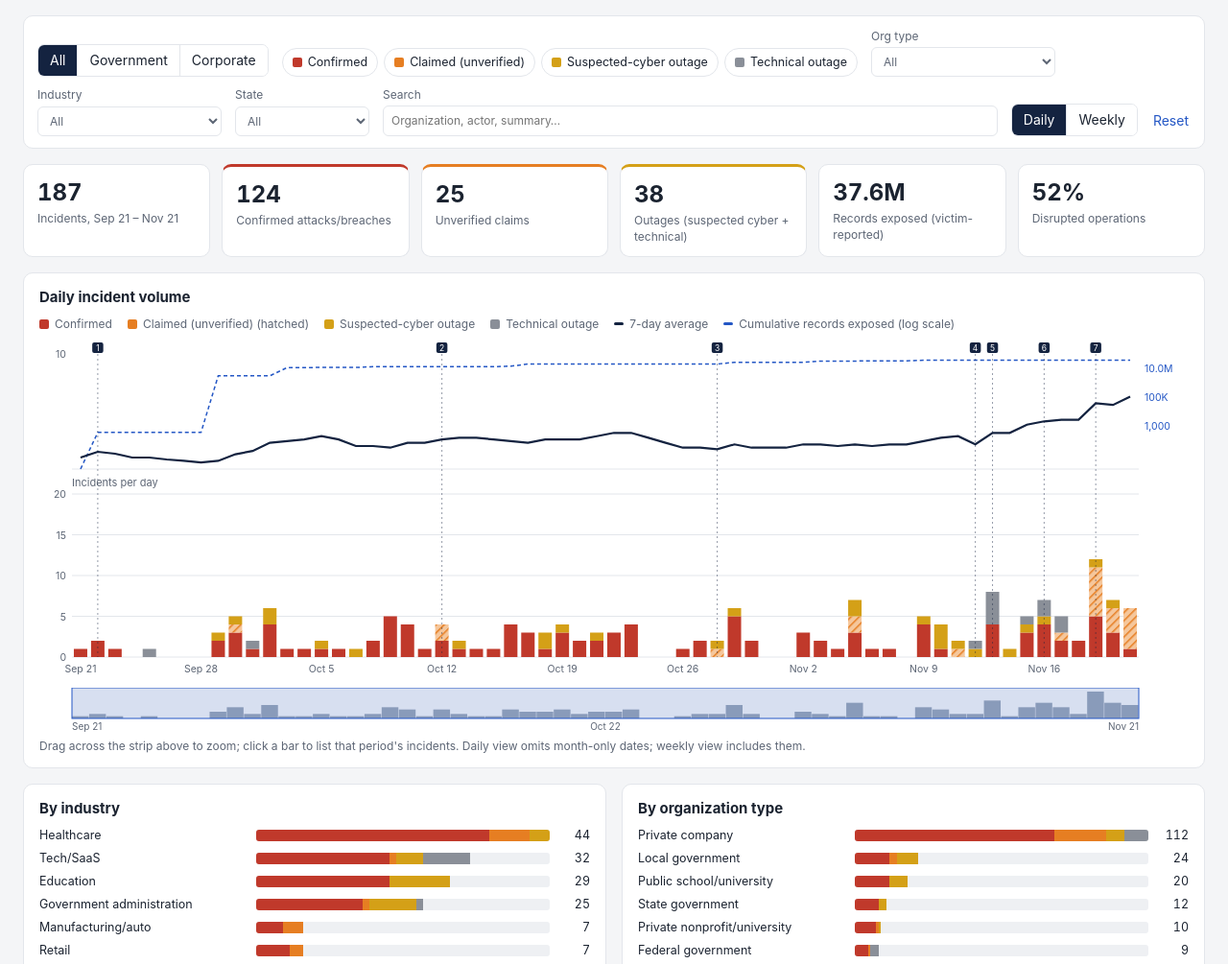
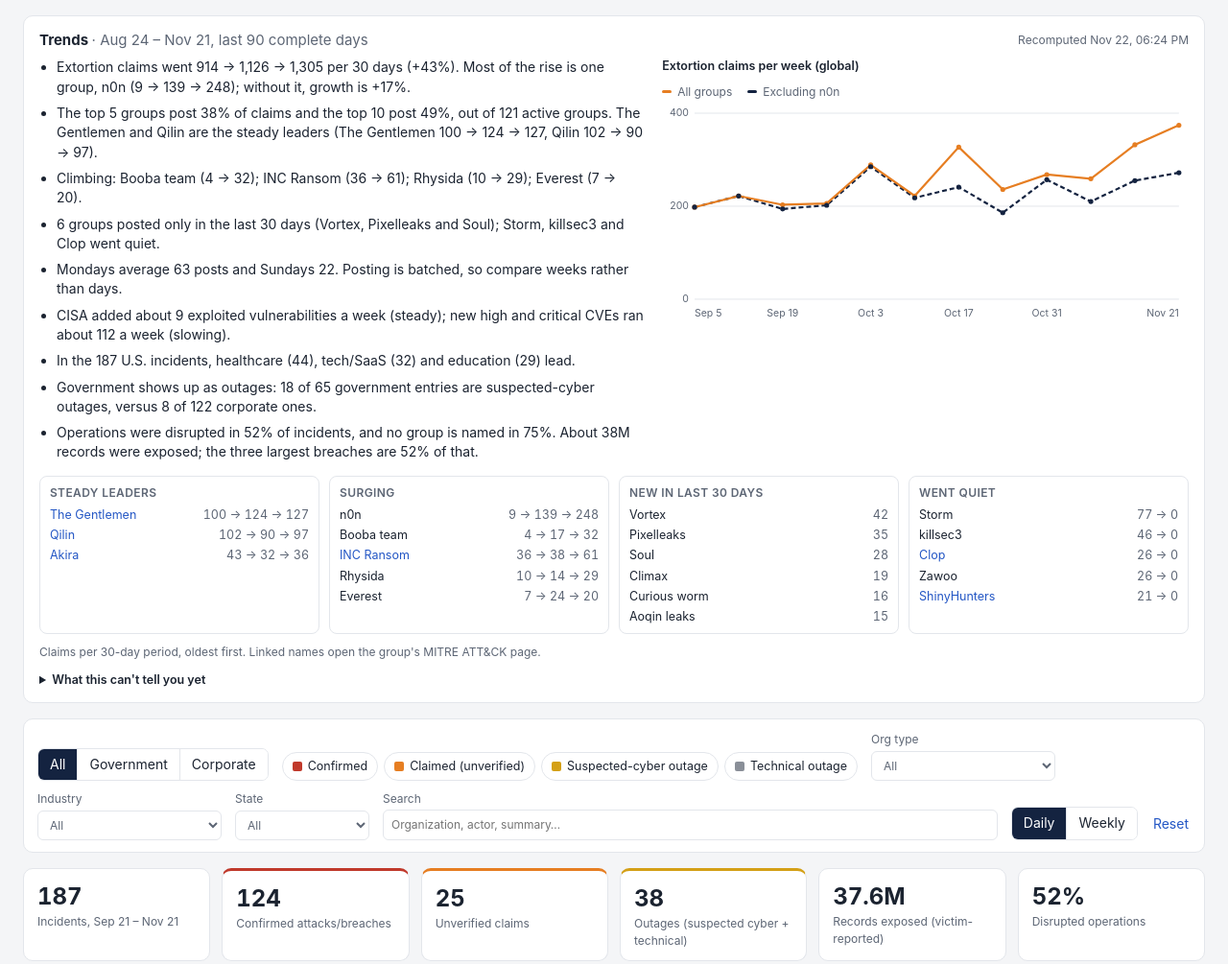
Before and after one commit to justin-harvey/INman, a plain HTML site: page site/index.html in a window 1280 px wide. Shown: the part 1306-2311 px from the top of the page at 96% size. Drawn offline with Linux system fonts and the light colour scheme; animation ran at ten frames a second.

Commit message:
Add Trends card: auto-computed 90-day trend summary
scripts/trends.py rebuilds site/data/trends.json on every scheduled run:
claims growth with and without the group driving it, concentration,
steady/climbing/new/quiet groups, weekly rhythm, vulnerability pace,
U.S. incident shape, and the limits of what the data can show.

Co-Authored-By: Claude Opus 5.5 <noreply@anthropic.com>
Claude-Session: https://claude.ai/code/session_01U6rNPFJpMhcPudAJpKDh25

```diff
--- /dev/null
+++ b/site/data/trends.json
@@ -0,0 +1,450 @@
+{
+ "generated_at": "2026-11-22T18:24:39Z",
+ "window": {
+  "start": "2026-08-24",
+  "end": "2026-11-21",
+  "days": 90
+ },
+ "findings": [
+  {
+   "key": "growth",
+   "text": "Extortion claims went 914 \u2192 1,126 \u2192 1,305 per 30 days (+43%). Most of the rise is one group, n0n (9 \u2192 139 \u2192 248); without it, growth is +17%."
+  },
+  {
+   "key": "concentration",
+   "text": "The top 5 groups post 38% of claims and the top 10 post 49%, out of 121 active groups. The Gentlemen and Qilin are the steady leaders (The Gentlemen 100 \u2192 124 \u2192 127, Qilin 102 \u2192 90 \u2192 97)."
+  },
+  {
+   "key": "rising",
+   "text": "Climbing: Booba team (4 \u2192 32); INC Ransom (36 \u2192 61); Rhysida (10 \u2192 29); Everest (7 \u2192 20)."
+  },
+  {
+   "key": "churn",
+   "text": "6 groups posted only in the last 30 days (Vortex, Pixelleaks and Soul); Storm, killsec3 and Clop went quiet."
+  },
+  {
+   "key": "rhythm",
+   "text": "Mondays average 63 posts and Sundays 22. Posting is batched, so compare weeks rather than days."
+  },
+  {
+   "key": "vulns",
+   "text": "CISA added about 9 exploited vulnerabilities a week (steady); new high and critical CVEs ran about 112 a week (slowing)."
+  },
+  {
+   "key": "sectors",
+   "text": "In the 187 U.S. incidents, healthcare (44), tech/SaaS (32) and education (29) lead."
+  },
+  {
+   "key": "gov",
+   "text": "Government shows up as outages: 18 of 65 government entries are suspected-cyber outages, versus 8 of 122 corporate ones."
+  },
+  {
+   "key": "impact",
+   "text": "Operations were disrupted in 52% of incidents, and no group is named in 75%. About 38M records were exposed; the three largest breaches are 52% of that."
+  }
+ ],
+ "claims": {
+  "total": 3345,
+  "period_days": 30,
+  "periods": [
+   914,
+   1126,
+   1305
+  ],
+  "change_pct": 43,
+  "surger": {
+   "name": "n0n",
+   "periods": [
+    9,
+    139,
+    248
+   ],
+   "total": 396,
+   "attack_id": null,
+   "attack_url": null
+  },
+  "periods_ex_surger": [
+   905,
+   987,
+   1057
+  ],
+  "change_pct_ex_surger": 17,
+  "surger_peaks": [
+   {
+    "date": "2026-11-09",
+    "count": 66
+   },
+   {
+    "date": "2026-11-16",
+    "count": 59
+   }
+  ],
+  "weekly": {
+   "week_ending": [
+    "2026-09-05",
+    "2026-09-12",
+    "2026-09-19",
+    "2026-09-26",
+    "2026-10-03",
+    "2026-10-10",
+    "2026-10-17",
+    "2026-10-24",
+    "2026-10-31",
+    "2026-11-07",
+    "2026-11-14",
+    "2026-11-21"
+   ],
+   "all": [
+    198,
+    222,
+    203,
+    206,
+    289,
+    222,
+    327,
+    236,
+    268,
+    259,
+    332,
+    374
+   ],
+   "ex_surger": [
+    198,
+    222,
+    194,
+    202,
+    285,
+    218,
+    241,
+    186,
+    257,
+    210,
+    255,
+    272
+   ]
+  },
+  "weekday_avg": {
+   "Monday": 62.8,
+   "Tuesday": 41.9,
+   "Wednesday": 44.5,
+   "Thursday": 29.2,
+   "Friday": 34.8,
+   "Saturday": 24.3,
+   "Sunday": 21.5
+  },
+  "top5_share": 38,
+  "top10_share": 49,
+  "groups_active": 121,
+  "steady": [
+   {
+    "name": "The Gentlemen",
+    "periods": [
+     100,
+     124,
+     127
+    ],
+    "total": 351,
+    "attack_id": "G1058",
+    "attack_url": "https://attack.mitre.org/groups/G1058"
+   },
+   {
+    "name": "Qilin",
+    "periods": [
+     102,
+     90,
+     97
+    ],
+    "total": 289,
+    "attack_id": "S1242",
+    "attack_url": "https://attack.mitre.org/software/S1242"
+   },
+   {
+    "name": "Akira",
+    "periods": [
+     43,
+     32,
+     36
+    ],
+    "total": 111,
+    "attack_id": "G1024",
+    "attack_url": "https://attack.mitre.org/groups/G1024"
+   }
+  ],
+  "rising": [
+   {
+    "name": "Booba team",
+    "periods": [
+     4,
+     17,
+     32
+    ],
+    "total": 53,
+    "attack_id": null,
+    "attack_url": null
+   },
+   {
+    "name": "INC Ransom",
+    "periods": [
+     36,
+     38,
+     61
+    ],
+    "total": 135,
+    "attack_id": "G1032",
+    "attack_url": "https://attack.mitre.org/groups/G1032"
+   },
+   {
+    "name": "Rhysida",
+    "periods": [
+     10,
+     14,
+     29
+    ],
+    "total": 53,
+    "attack_id": null,
+    "attack_url": null
+   },
+   {
+    "name": "Everest",
+    "periods": [
+     7,
+     24,
+     20
+    ],
+    "total": 51,
+    "attack_id": null,
+    "attack_url": null
+   }
+  ],
+  "new": [
+   {
+    "name": "Vortex",
+    "periods": [
+     0,
+     0,
+     42
+    ],
+    "total": 42,
+    "attack_id": null,
+    "attack_url": null
+   },
+   {
+    "name": "Pixelleaks",
+    "periods": [
+     0,
+     0,
+     35
+    ],
+    "total": 35,
+    "attack_id": null,
+    "attack_url": null
+   },
+   {
+    "name": "Soul",
+    "periods": [
+     0,
+     0,
+     28
+    ],
+    "total": 28,
+    "attack_id": null,
+    "attack_url": null
+   },
+   {
+    "name": "Climax",
+    "periods": [
+     0,
+     0,
+     19
+    ],
+    "total": 19,
+    "attack_id": null,
+    "attack_url": null
+   },
+   {
+    "name": "Curious worm",
+    "periods": [
+     0,
+     0,
+     16
+    ],
+    "total": 16,
+    "attack_id": null,
+    "attack_url": null
+   },
+   {
+    "name": "Aoqin leaks",
+    "periods": [
+     0,
+     0,
+     15
+    ],
+    "total": 15,
+    "attack_id": null,
+    "attack_url": null
+   }
+  ],
+  "quiet": [
+   {
+    "name": "Storm",
+    "periods": [
+     52,
+     25,
+     0
+    ],
+    "total": 77,
+    "attack_id": null,
+    "attack_url": null
+   },
+   {
+    "name": "killsec3",
+    "periods": [
+     0,
+     46,
+     0
+    ],
+    "total": 46,
+    "attack_id": null,
+    "attack_url": null
+   },
+   {
+    "name": "Clop",
+    "periods": [
+     2,
+     24,
+     0
+    ],
+    "total": 26,
+    "attack_id": "S0611",
+    "attack_url": "https://attack.mitre.org/software/S0611"
+   },
+   {
+    "name": "Zawoo",
+    "periods": [
+     22,
+     4,
+     0
+    ],
+    "total": 26,
+    "attack_id": null,
+    "attack_url": null
+   },
+   {
+    "name": "ShinyHunters",
+    "periods": [
+     13,
+     8,
+     0
+    ],
+    "total": 21,
+    "attack_id": "G1057",
+    "attack_url": "https://attack.mitre.org/groups/G1057"
+   }
+  ]
+ },
+ "vulns": {
+  "kev": {
+   "total": 115,
+   "per_week": 8.8,
+   "first_half": 54,
+   "second_half": 51,
+   "direction": "flat",
+   "weekly": [
+    10,
+    14,
+    7,
+    10,
+    7,
+    6,
+    9,
+    8,
+    10,
+    3,
+    12,
+    9
+   ]
+  },
+  "cve": {
+   "total": 1400,
+   "per_week": 112.5,
+   "first_half": 789,
+   "second_half": 561,
+   "direction": "falling",
+   "weekly": [
+    107,
+    154,
+    122,
+    121,
+    127,
+    158,
+    87,
+    77,
+    102,
+    67,
+    90,
+    138
+   ]
+  }
+ },
+ "incidents": {
+  "total": 187,
+  "first": "2026-09-21",
+  "last": "2026-11-21",
+  "by_tier": {
+   "1": 124,
+   "2": 25,
+   "3": 26,
+   "4": 12
+  },
+  "top_industries": [
+   {
+    "name": "Healthcare",
+    "count": 44
+   },
+   {
+    "name": "Tech/SaaS",
+    "count": 32
+   },
+   {
+    "name": "Education",
+    "count": 29
+   },
+   {
+    "name": "Government administration",
+    "count": 25
+   }
+  ],
+  "top_states": [
+   {
+    "name": "CA",
+    "count": 24
+   },
+   {
+    "name": "TX",
+    "count": 14
+   },
+   {
+    "name": "NY",
+    "count": 11
+   }
+  ],
+  "gov": {
+   "total": 65,
+   "suspected_outages": 18
+  },
+  "corp": {
+   "total": 122,
+   "suspected_outages": 8
+  },
+  "ops_disrupted_pct": 52,
+  "actor_unnamed_pct": 75,
+  "records_total": 37571361,
+  "records_top3_pct": 52
+ },
+ "caveats": [
+  "Extortion claims are global: RansomLook does not record the victim's country, so there is no U.S. share until ransomware.live is cleared and turned on.",
+  "Outages and Advisories & news only reach back a few weeks (status pages and news feeds return recent history only), so their recent rise is the record filling in, not a trend.",
+  "U.S. incident dates are disclosure dates, and confirmed breaches often surface weeks after they happen, so the latest weeks will grow as disclosures arrive.",
+  "90 days describes the current pace, not the next quarter. The history builds up with every run."
+ ]
+}
--- a/site/index.html
+++ b/site/index.html
@@ -9,6 +9,7 @@
 <link rel="stylesheet" href="styles.css">
 <script src="app.js" defer></script>
 <script src="flow.js" defer></script>
+<script src="trends.js" defer></script>
 </head>
 <body>
 <header class="top">
@@ -55,6 +56,26 @@
     </div>
     <p class="flow-sources" id="flowSourceList"></p>
     <p class="flow-sources">Uses data from CISA's Known Exploited Vulnerabilities catalog, ransomwatch, and RansomLook (CC BY 4.0, ransomlook.io). MITRE ATT&amp;CK® content © The MITRE Corporation, used under the <a href="https://attack.mitre.org/resources/legal-and-branding/terms-of-use/" target="_blank" rel="noopener noreferrer">ATT&amp;CK Terms of Use</a>. This product uses the NVD API but is not endorsed or certified by the NVD.</p>
+  </section>
+
+  <section class="card trends hidden" id="trendsCard" aria-label="Trends">
+    <div class="card-head">
+      <h2>Trends <span id="trendsWindow" class="muted"></span></h2>
+      <span id="trendsUpdated" class="muted small"></span>
+    </div>
+    <div class="trends-body">
+      <ul id="trendsFindings" class="findings"></ul>
+      <figure class="trends-chart">
+        <figcaption>Extortion claims per week (global)</figcaption>
+        <div id="trendsLegend" class="legend"></div>
+        <div id="trendsChart"></div>
+      </figure>
+    </div>
+    <div class="trends-groups" id="trendsGroups"></div>
+    <details class="trends-caveats">
+      <summary>What this can't tell you yet</summary>
+      <ul id="trendsCaveats"></ul>
+    </details>
   </section>
 
   <section class="controls" aria-label="Filters">
--- a/site/styles.css
+++ b/site/styles.css
@@ -176,3 +176,34 @@ td a { color: var(--accent); }
 .velocity svg text { font-family: -apple-system, BlinkMacSystemFont, "Segoe UI", Roboto, Arial, sans-serif; }
 .flow-sources a { color: #8fb8e6; }
 @media (max-width: 900px) { .flow-panels { grid-template-columns: 1fr; } }
+
+/* trends card */
+.small { font-size: 12px; }
+.trends-body { display: grid; grid-template-columns: minmax(0, 1.15fr) minmax(0, 1fr); gap: 18px; margin-top: 8px; }
+.findings { margin: 0; padding-left: 18px; display: grid; gap: 7px; }
+.findings li { line-height: 1.45; }
+.trends-chart { margin: 0; min-width: 0; }
+.trends-chart figcaption { font-size: 12.5px; font-weight: 600; }
+.trends-chart svg { display: block; width: 100%; height: auto; }
+.trends-chart .grid { stroke: #e3e6eb; }
+.trends-chart .axis { fill: #5d6675; font-size: 10.5px; }
+.trends-chart .l-all { fill: none; stroke: #e67e22; stroke-width: 2.2; }
+.trends-chart .l-ex { fill: none; stroke: #142340; stroke-width: 2.2; stroke-dasharray: 5 3; }
+.trends-chart .hit { fill: transparent; cursor: default; }
+.trends-chart .dot-all { fill: #e67e22; } .trends-chart .dot-ex { fill: #142340; }
+.sw.all { background: #e67e22; height: 3px; } .sw.ex { background: #142340; height: 3px; }
+.trends-groups { display: grid; grid-template-columns: repeat(4, minmax(0, 1fr)); gap: 10px; margin-top: 14px; }
+.tg { border: 1px solid var(--line); border-radius: 8px; padding: 8px 10px; min-width: 0; }
+.tg h3 { font-size: 12px; margin: 0 0 6px; color: var(--muted); font-weight: 600; text-transform: uppercase; letter-spacing: .4px; }
+.tg ul { list-style: none; margin: 0; padding: 0; display: grid; gap: 3px; font-size: 12.5px; }
+.tg li { display: grid; grid-template-columns: minmax(0, 1fr) auto; gap: 10px; }
+.tg li > span:first-child { overflow: hidden; text-overflow: ellipsis; white-space: nowrap; }
+.tg li .n { font-variant-numeric: tabular-nums; color: var(--muted); white-space: nowrap; }
+.tg a { color: var(--accent); text-decoration: none; }
+.trends-caveats { margin-top: 12px; font-size: 12.5px; color: var(--muted); }
+.trends-caveats summary { cursor: pointer; color: var(--ink); font-weight: 600; }
+.trends-caveats ul { margin: 6px 0 0; padding-left: 18px; }
+@media (max-width: 1100px) { .trends-groups { grid-template-columns: repeat(2, minmax(0, 1fr)); } }
+@media (max-width: 900px) { .trends-body { grid-template-columns: 1fr; } }
+@media (max-width: 560px) { .trends-groups { grid-template-columns: 1fr; } }
+.tg-note { grid-column: 1 / -1; margin: 0; }
--- /dev/null
+++ b/site/trends.js
@@ -0,0 +1,105 @@
+/* Trends card: renders site/data/trends.json (built by scripts/trends.py on every scheduled run).
+   Reuses h(), s(), $(), showTip() and hideTip() from app.js. All text goes in via textContent. */
+"use strict";
+(() => {
+  const MON = ["Jan", "Feb", "Mar", "Apr", "May", "Jun", "Jul", "Aug", "Sep", "Oct", "Nov", "Dec"];
+  const day = (iso) => { const [y, m, d] = iso.split("-").map(Number); return `${MON[m - 1]} ${d}`; };
+  const POLL_MS = 10 * 60 * 1000;
+  let lastStamp = null, lastClaims = null, lastWidth = 0;
+
+  async function load() {
+    try {
+      const r = await fetch("data/trends.json", { cache: "no-cache" });
+      if (!r.ok) return;
+      const t = await r.json();
+      if (t.generated_at === lastStamp) return;
+      lastStamp = t.generated_at;
+      render(t);
+    } catch (e) { /* optional file: the card stays hidden */ }
+  }
+
+  function render(t) {
+    $("trendsCard").classList.remove("hidden");
+    $("trendsWindow").textContent = `· ${day(t.window.start)} – ${day(t.window.end)}, last ${t.window.days} complete days`;
+    const g = new Date(t.generated_at);
+    $("trendsUpdated").textContent = `Recomputed ${g.toLocaleString([], { month: "short", day: "numeric", hour: "2-digit", minute: "2-digit" })}`;
+    $("trendsFindings").replaceChildren(...(t.findings || []).map((f) => h("li", { text: f.text })));
+    $("trendsCaveats").replaceChildren(...(t.caveats || []).map((c) => h("li", { text: c })));
+    lastClaims = t.claims;
+    renderChart(t.claims);
+    renderGroups(t.claims);
+  }
+
+  function renderChart(c) {
+    const wrap = $("trendsChart"), legend = $("trendsLegend");
+    if (!c || !c.weekly || !c.weekly.all.length) { wrap.replaceChildren(); legend.replaceChildren(); return; }
+    const all = c.weekly.all, ex = c.weekly.ex_surger, ends = c.weekly.week_ending;
+    legend.replaceChildren(h("span", {}, h("i", { class: "sw all" }), "All groups"),
+      ...(ex ? [h("span", {}, h("i", { class: "sw ex" }), `Excluding ${c.surger.name}`)] : []));
+
+    // drawn at the container's real width so the axis text stays readable on phones
+    const W = Math.max(280, Math.round(wrap.clientWidth || 520)), H = W < 480 ? 190 : 230, L = 34, R = 10, T = 10, B = 26;
+    lastWidth = W;
+    const max = Math.max(...all, ...(ex || [])), top = Math.ceil(max / 50) * 50 || 50;
+    const x = (i) => L + (all.length === 1 ? 0 : i * (W - L - R) / (all.length - 1));
+    const y = (v) => T + (H - T - B) * (1 - v / top);
+    const svg = s("svg", { viewBox: `0 0 ${W} ${H}`, role: "img", "aria-label": "Weekly extortion claims line chart" });
+    for (const v of [0, top / 2, top]) {
+      svg.append(s("line", { x1: L, x2: W - R, y1: y(v), y2: y(v), class: "grid" }),
+        s("text", { x: L - 6, y: y(v) + 3.5, "text-anchor": "end", class: "axis", text: String(v) }));
+    }
+    const step = Math.max(1, Math.ceil(all.length / (W < 480 ? 4 : 6))), last = ends.length - 1;
+    ends.forEach((d, i) => {
+      if (i !== last && (i % step || last - i < step * 0.75)) return;   // keep the last label clear of its neighbour
+      svg.append(s("text", { x: x(i), y: H - 8, "text-anchor": i === 0 ? "start" : i === ends.length - 1 ? "end" : "middle", class: "axis", text: day(d) }));
+    });
+    const path = (vals) => vals.map((v, i) => `${i ? "L" : "M"}${x(i).toFixed(1)},${y(v).toFixed(1)}`).join("");
+    if (ex) svg.append(s("path", { d: path(ex), class: "l-ex" }));
+    svg.append(s("path", { d: path(all), class: "l-all" }));
+    all.forEach((v, i) => {
+      svg.append(s("circle", { cx: x(i), cy: y(v), r: 2.6, class: "dot-all" }));
+      if (ex) svg.append(s("circle", { cx: x(i), cy: y(ex[i]), r: 2.6, class: "dot-ex" }));
+      const half = (W - L - R) / Math.max(1, all.length - 1) / 2;
+      const tip = (ev) => showTip(ev, [h("b", { text: `Week ending ${day(ends[i])}` }),
+        h("div", { class: "row" }, h("span", { text: "All groups" }), h("span", { text: all[i].toLocaleString() })),
+        ...(ex ? [h("div", { class: "row" }, h("span", { text: `Excl. ${c.surger.name}` }), h("span", { text: ex[i].toLocaleString() }))] : [])]);
+      svg.append(s("rect", { x: x(i) - half, y: T, width: half * 2, height: H - T - B, class: "hit",
+        onmousemove: tip, onmouseleave: hideTip }));
+    });
+    wrap.replaceChildren(svg);
+  }
+
+  function groupList(title, rows, fmt) {
+    if (!rows || !rows.length) return null;
+    return h("section", { class: "tg" }, h("h3", { text: title }),
+      h("ul", {}, ...rows.map((a) => {
+        const url = a.attack_url && /^https:\/\/attack\.mitre\.org\//.test(a.attack_url) ? a.attack_url : null;
+        const name = url ? h("a", { href: url, target: "_blank", rel: "noopener noreferrer", title: `MITRE ATT&CK ${a.attack_id}`, text: a.name })
+          : h("span", { text: a.name });
+        return h("li", {}, h("span", {}, name), h("span", { class: "n", text: fmt(a) }));
+      })));
+  }
+
+  function renderGroups(c) {
+    const per = c ? c.period_days : 30;
+    const arrow = (a) => a.periods.join(" → ");
+    const parts = c ? [
+      groupList("Steady leaders", c.steady, arrow),
+      groupList(c.surger ? "Surging" : "Climbing", c.surger ? [c.surger, ...c.rising] : c.rising, arrow),
+      groupList(`New in last ${per} days`, c.new, (a) => String(a.periods[a.periods.length - 1])),
+      groupList("Went quiet", c.quiet, (a) => `${a.periods.slice(0, -1).reduce((x, y) => x + y, 0)} → 0`),
+    ].filter(Boolean) : [];
+    if (parts.length) parts.push(h("p", { class: "muted small tg-note", text: `Claims per ${per}-day period, oldest first. Linked names open the group's MITRE ATT&CK page.` }));
+    $("trendsGroups").replaceChildren(...parts);
+  }
+
+  let resizeTimer = null;
+  window.addEventListener("resize", () => {
+    clearTimeout(resizeTimer);
+    resizeTimer = setTimeout(() => {
+      const w = Math.round($("trendsChart").clientWidth);
+      if (lastClaims && w && Math.abs(w - lastWidth) > 8) renderChart(lastClaims);
+    }, 150);
+  });
+  document.addEventListener("DOMContentLoaded", () => { load(); setInterval(load, POLL_MS); });
+})();
```
Also changed, not shown: 5 other files.
